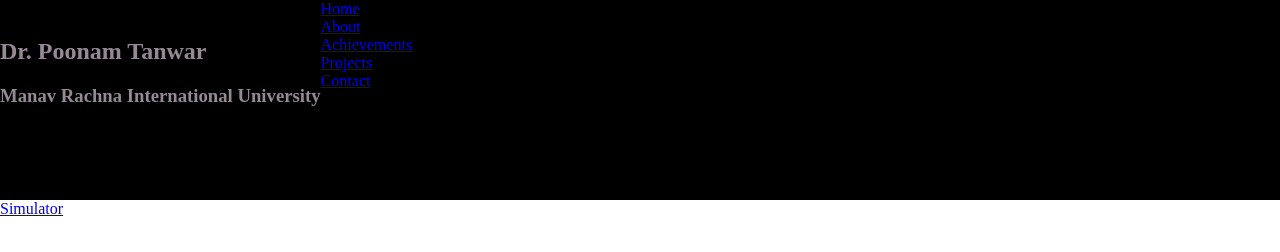
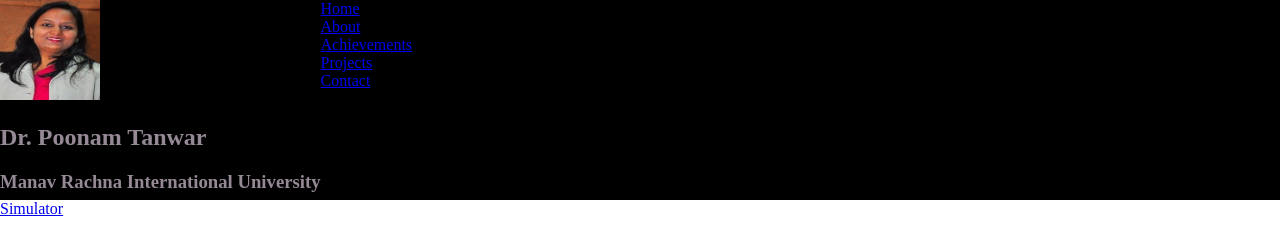
Before and after one commit to poonam-tanwarfet/Profile, a plain HTML site: page index.html in a window 1280 px wide. Drawn offline with Linux system fonts and the light colour scheme.

Commit message:
Update index.html

```diff
--- a/index.html
+++ b/index.html
@@ -15,9 +15,8 @@
 <body>
 <div class="navigation-wrapper">
 		<div class="left-column" >
-			<div class= "icon">
-				<i class ="fbb fa-apple"></i>
-			</div>
+
+			<img src="./poonam_pic_16.12.2019.jpg" height="100" width="100" alt="img">
 
          <h2> Dr. Poonam Tanwar</h2>
          <h3> Manav Rachna International University</h3>
```
